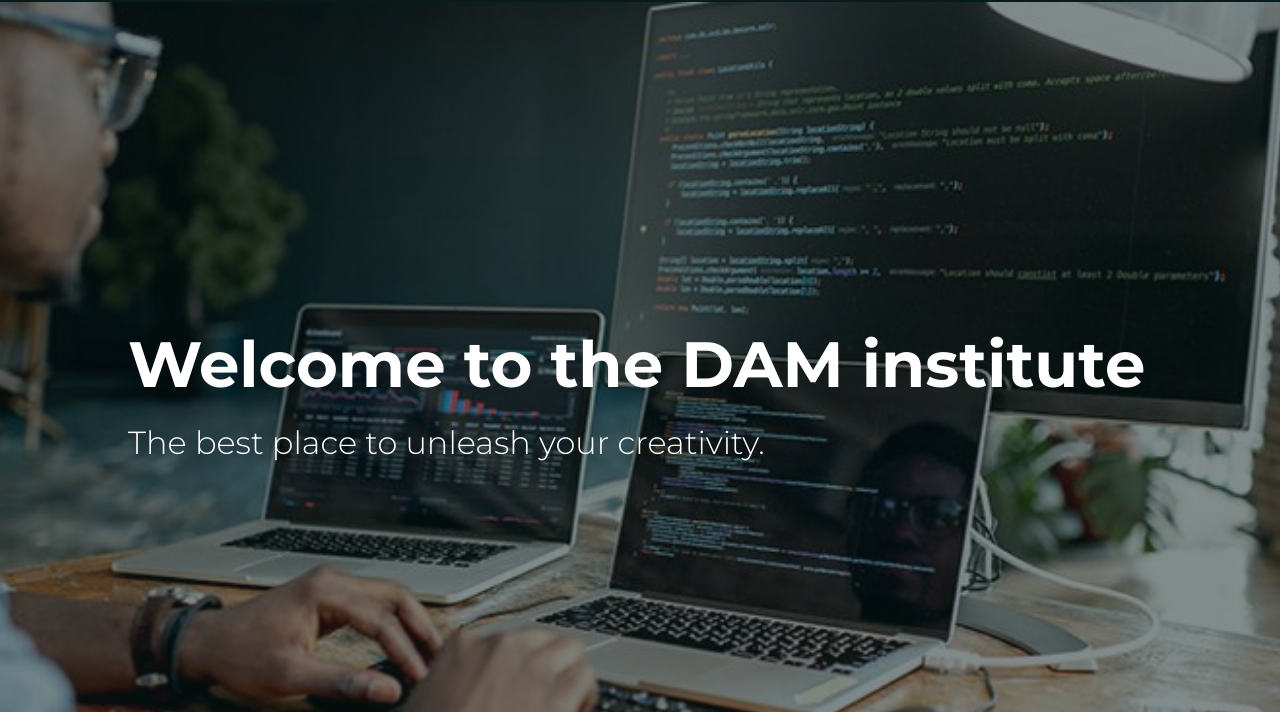
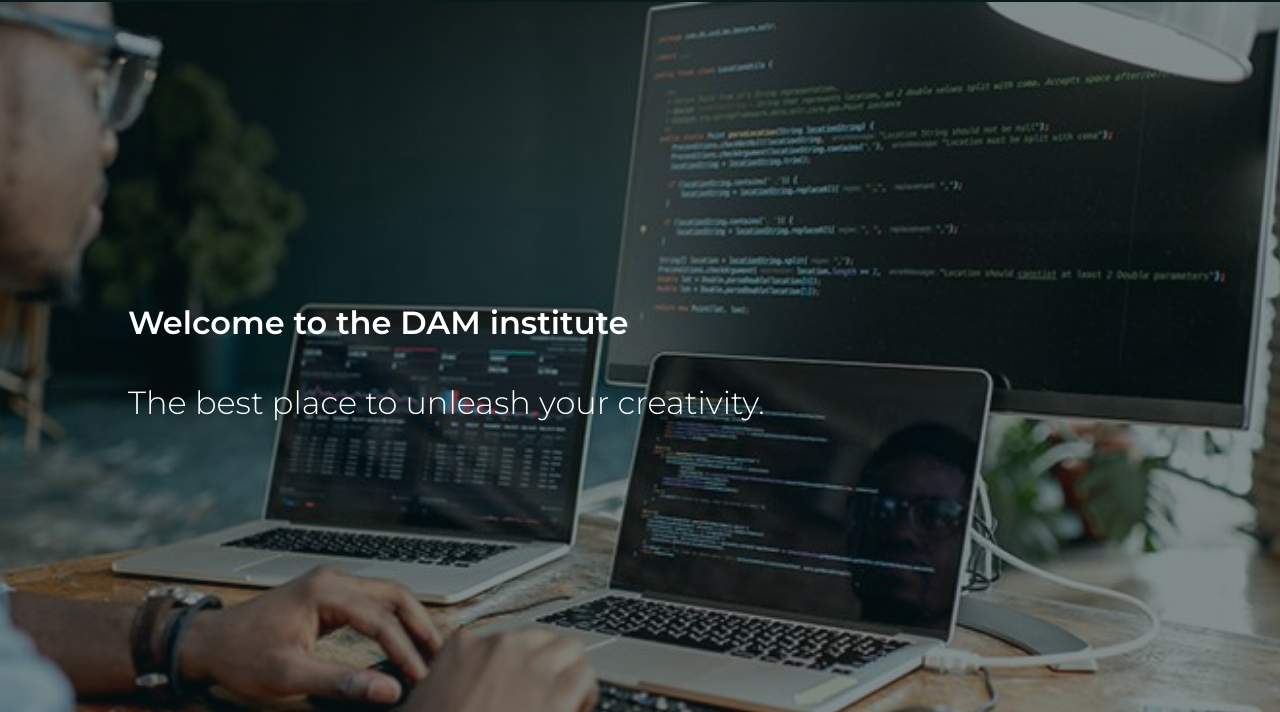
Before and after one commit to DhakalArjun/FSD07_foundationOfWebDev_DAM, a plain HTML site: page index.html in a window 1280 px wide. Shown: the part 88-800 px from the top of the page. Drawn offline with Linux system fonts and the light colour scheme.

Commit message:
css for title and subtitle class modified

```diff
--- a/Style/mystyle.css
+++ b/Style/mystyle.css
@@ -30,8 +30,8 @@ p {
 h1.title {
 	position: absolute;
 	font-family: montserrat, arial, serif;
-	font-size: 4em;
-	font-weight: 700;
+	font-size: 2em;
+	font-weight: 600;
 	color: #ffffff;
 	top: 35%;
 	width: 85%;
@@ -44,7 +44,7 @@ h1.subtitle {
 	font-size: 2em;
 	font-weight: 300;
 	color: #ffffff;
-	top: 50%;
+	top: 45%;
 	width: 85%;
 	padding-left: 10%;
 }
```
Also changed, not shown: index.html (+2 -3 lines).
